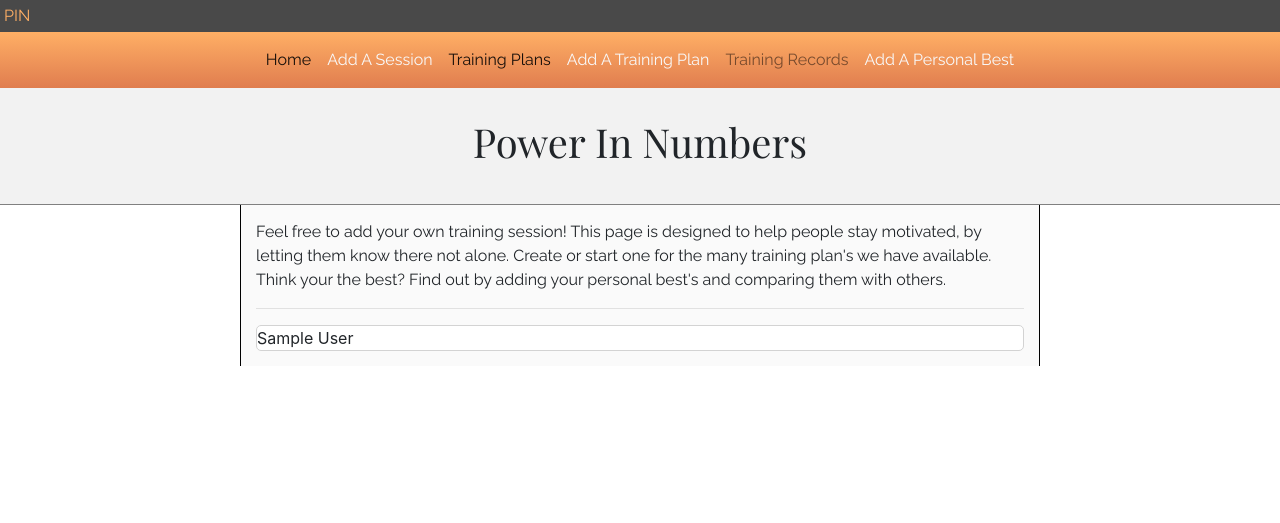
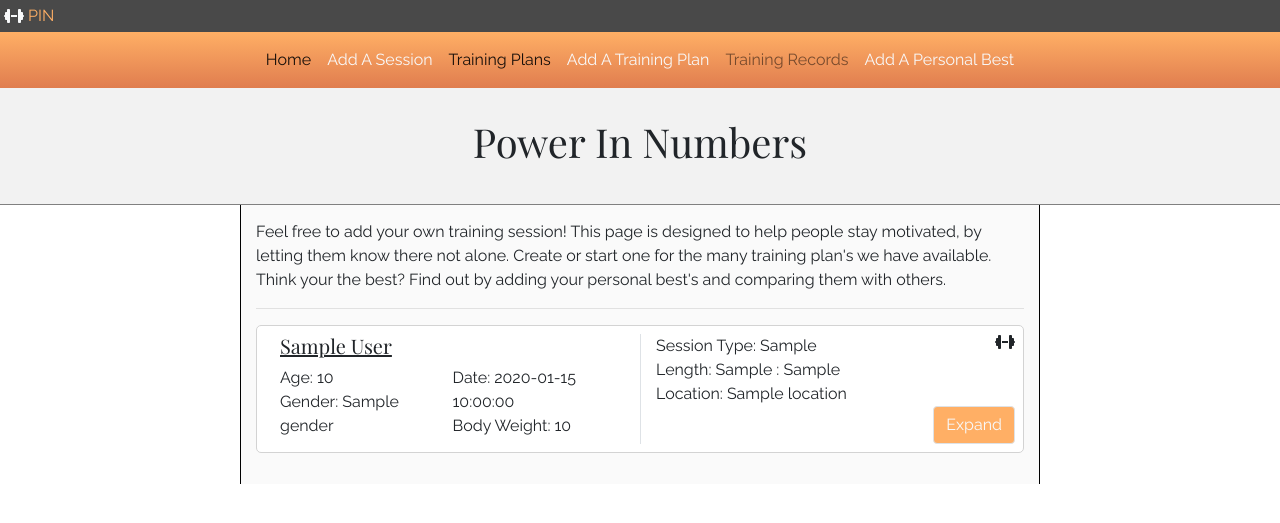
Before and after one commit to Fordalex/power-in-numbers, a Flask app: template templates/home.html in a window 1280 px wide. Shown: the top 523 px of the page. Run offline with Flask 2, Linux system fonts and the light colour scheme; the template is opened without the code that fills it: most values are stand-ins (such as "Sample title", 1, 10 or a date in 2020); some libraries are stand-ins or nearby versions.

Commit message:
added the session card to the home page

```diff
--- a/templates/base.html
+++ b/templates/base.html
@@ -14,8 +14,12 @@
 </head>
 
 <body>
-    <div class="above-navigation p-1">
+    <div class="above-navigation p-1 d-flex justify-content-start">
+      <div class="d-flex justify-content-center align-items-center">
+        <i class="fas fa-dumbbell text-light mr-1"></i>
         <p class="m-0">PIN</p>
+      </div>
+
     </div>
     <nav class="navbar navbar-expand-lg navbar-light">
         <button class="navbar-toggler" type="button" data-toggle="collapse" data-target="#navbarTogglerDemo02" aria-controls="navbarTogglerDemo02" aria-expanded="false" aria-label="Toggle navigation">
--- a/templates/home.html
+++ b/templates/home.html
@@ -12,10 +12,78 @@
                 your the best? Find out by adding your personal best's and comparing them with others.</p>
             <hr>
             {% for session in sessions %}
-            <div class="session-card">
+            <div class="session-card my-3 p-2">
+                <div class="row m-0 p-0">
+                    <div class="col-6">
+                        <h5><u>{{ session.first_name }} {{ session.last_name }}</u></h5>
+                        <div class="row m-0 p-0">
+                            <div class="col-12 col-md-6 m-0 p-0">
+                                <p class="m-0 p-0">Age: {{ session.age }}</p>
+                                <p class="m-0 p-0">Gender: {{ session.gender }}</p>
+                            </div>
+                            <div class="col-12 col-md-6 m-0 p-0">
+                                <div>
+                                    <p class="m-0 p-0">Date: {{ session.date }}</p>
+                                    <p class="m-0 p-0">Body Weight: {{ session.body_weight }}</p>
+                                </div>
+                            </div>
+                        </div>
+                        <div class="collapse" id="{{ session.first_name }}">
+                            <div class="card-body">
+                                <table>
+                                    <tr>
+                                        <th>Exercise</th>
+                                        <th>Sets / Reps</th>
+                                        <th>Weight</th>
+                                    </tr>
+                                    <tr>
+                                        <td>{{ session.exercise }}</td>
+                                        <td>{{ session.set_reps }}</td>
+                                        <td>{{ session.weight }}</td>
+                                    </tr>
+                                </table>
+                            </div>
+                        </div>
+                    </div>
+                    <div class="col-6 pr-0 border-left">
+                        <i class="fas fa-dumbbell float-right"></i>
+                        <p class="m-0">Session Type: {{ session.session_type }}</p>
+                        <p class="m-0">Length: {{ session.length_hour }} : {{ session.length_min }} </p>
+                        <p class="m-0">Location: {{ session.location }}</p>
 
-                {{ session.first_name }} {{ session.last_name }}
+                        <div class="collapse" id="{{ session.first_name }}">
+                            <div class="card-body">
+                                <h5>Motivated</h5>
+                                <div class="progress">
+                                    <div class="progress-bar progress-bar-striped bg-info" role="progressbar"
+                                        style="width: {{ session.motivated }}%" aria-valuenow="75" aria-valuemin="0"
+                                        aria-valuemax="100">
+                                    </div>
+                                </div>
+                                <h5>Difficulty</h5>
+                                <div class="progress">
+                                    <div class="progress-bar progress-bar-striped bg-warning" role="progressbar"
+                                        style="width: {{ session.difficulty }}%" aria-valuenow="75" aria-valuemin="0" aria-valuemax="100">
+                                    </div>
+                                </div>
+                                <h5>Effort</h5>
+                                <div class="progress">
+                                    <div class="progress-bar progress-bar-striped bg-danger" role="progressbar"
+                                        style="width: {{ session.effort }}%" aria-valuenow="100" aria-valuemin="0" aria-valuemax="100">
+                                    </div>
+                                </div>
+                            </div>
+                        </div>
+                        <p>
+                            <a class="btn secondary-colour text-light border float-right" data-toggle="collapse"
+                                href="#{{ session.first_name }}" role="button" aria-expanded="false"
+                                aria-controls="collapseExample">
+                                Expand
+                            </a>
+                        </p>
+                    </div>
 
+                </div>
             </div>
             {% endfor %}
         </div>
```
Also changed, not shown: templates/addsession.html (+11 -14 lines), 1 other file.
